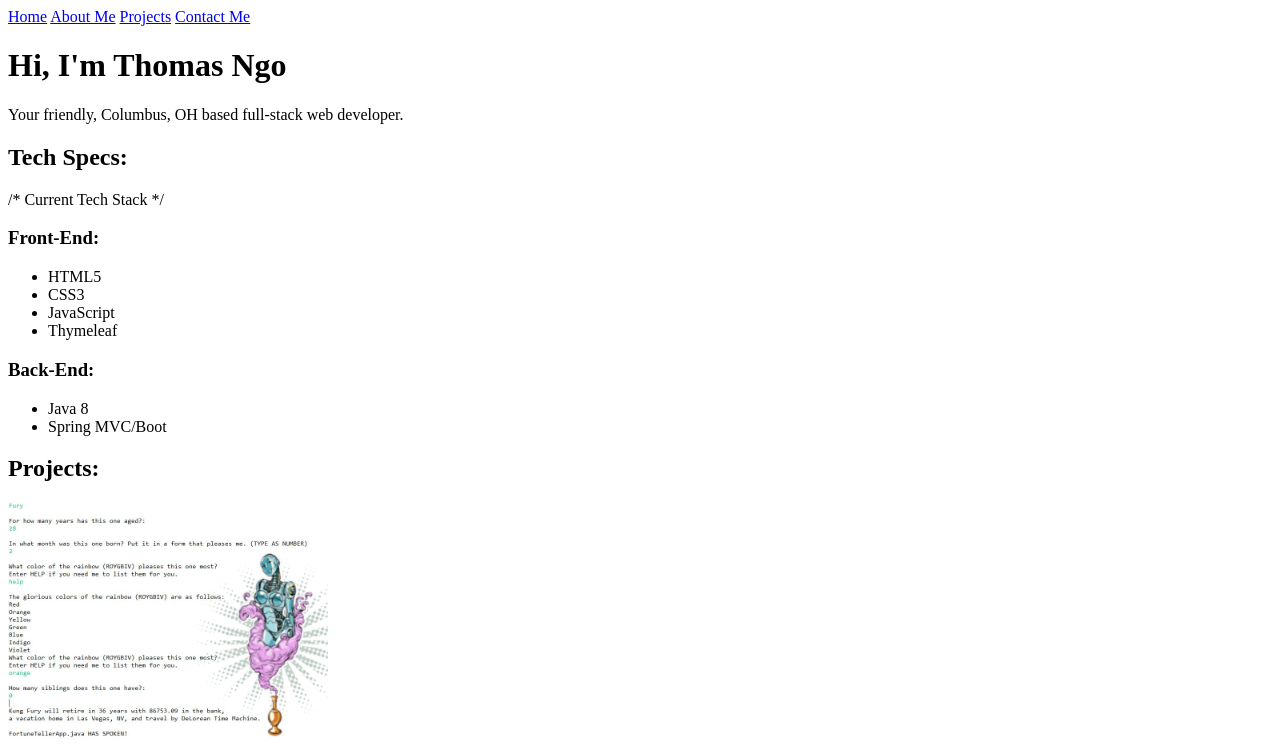
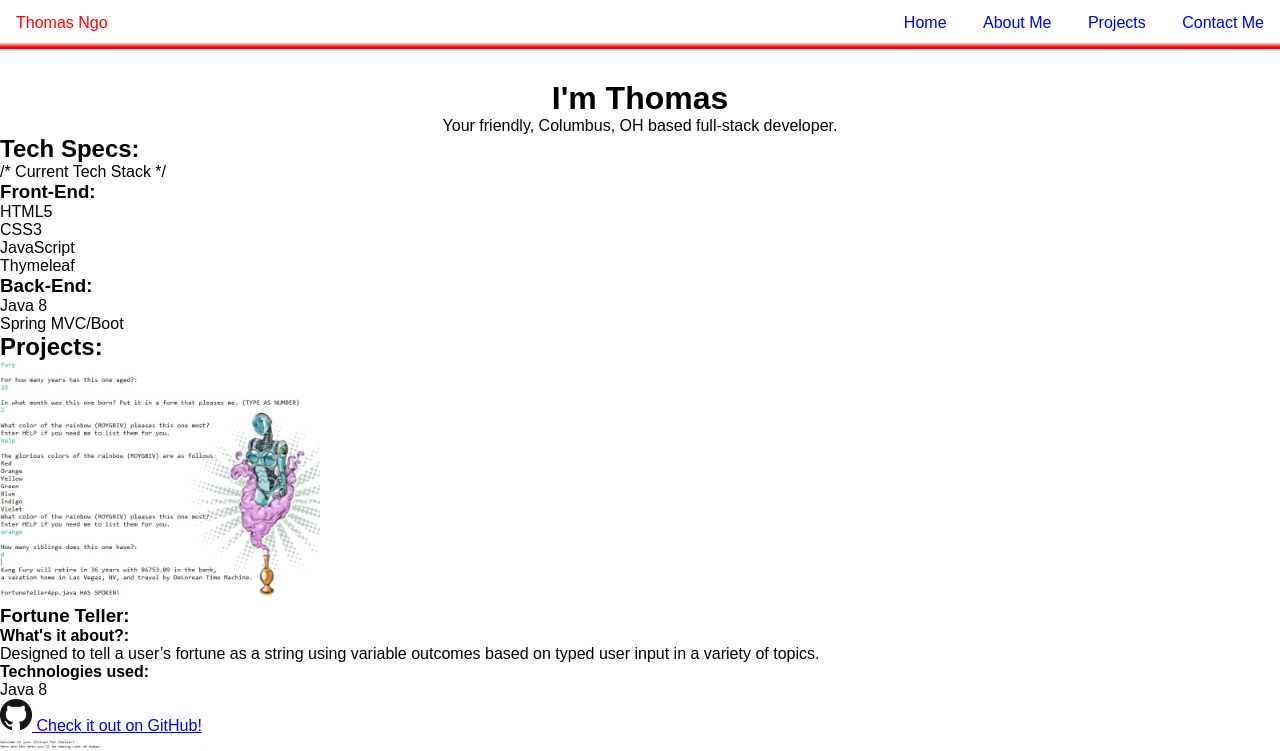
Before and after one commit to TheTNGO/TheTNGO.github.io, a plain HTML site: page index.html in a window 1280 px wide. Shown: the top 751 px of the page. Drawn offline with Linux system fonts and the light colour scheme.

Commit message:
Nav-bar CSS created. Still working

```diff
--- a/index.html
+++ b/index.html
@@ -9,7 +9,10 @@
 <body>
 	<div class="container">
 
+
+
 		<nav id="main-nav">
+			<div id="nav-name">Thomas Ngo</div>
 			<a href="#title">Home</a>
 			<a href="#about-me">About Me</a>
 			<a href="#projects">Projects</a>
@@ -18,11 +21,12 @@
 
 		<header id="title">
 			<!-- Add Picture Here -->
-			<h1 id="title-name">Hi, I'm Thomas Ngo</h1>
-			<p class="subtitle" id="title-subtitle">Your friendly, Columbus, OH based full-stack web developer.</p>
+			<h1 id="title-name">I'm Thomas</h1>
+			<p class="subtitle" id="title-subtitle">Your friendly, Columbus, OH based full-stack developer.</p>
 		</header>
 
-		<div id="about-me">
+	<main>
+		<section id="about-me">
 
 
 			<section id="about-me-blurb">
@@ -55,16 +59,16 @@
 						<li>Java 8</li>
 						<li>Spring MVC/Boot</li>
 					</ul>
-				</div>
+				</section>
 
 			</section>
 
 		</div>
 
-		<div id="projects">
+		<section id="projects">
 			<h2 class="heading">Projects:</h2>
 
-			<section class="project-details" class="fortune-teller">
+			<article class="project-details" class="fortune-teller">
 				<img src="images/project-fortune-teller-final.jpg" class="project-screenshot" alt="Fortune Teller">
 				<h3 class="heading">
 					Fortune Teller:
@@ -81,9 +85,9 @@
 					<a href="https://github.com/TheTNGO/FortuneTeller">
 						<img src="./images/GitHub-Mark-32px.png"> Check it out on GitHub!</a>
 				</div>
-			</section>
+			</article>
 
-			<section class="project-details" class="virtual-pets-amok">
+			<article class="project-details" class="virtual-pets-amok">
 				<img class="project-screenshot" src="images/virtual-pets-amok-final.jpg" alt="Virtual Pets Amok">
 				<h3 class="heading">
 					Virtual Pets Amok:
@@ -104,9 +108,9 @@
 						<img src="./images/GitHub-Mark-32px.png"> Check it out on GitHub!</a>
 				</div>
 
-			</section>
+			</article>
 
-			<section class="project-details" class="virtual-pets-amok">
+			<article class="project-details" class="virtual-pets-amok">
 				<img src="images/reviews-final.JPG" class="project-screenshot" alt="Reviews">
 				<h3 class="heading">
 					Reviews Web Site:
@@ -126,9 +130,9 @@
 						<img src="./images/GitHub-Mark-32px.png"> Check it out on GitHub!</a>
 				</div>
 
-			</section>
+			</article>
 
-		</div>
+		</section>
 
 		<section id="contact">
 
@@ -168,7 +172,7 @@
 			Not-So-&copy Thomas Ngo
 		</footer>
 
-
+	</main>
 	</div>
 
 
--- a/style.css
+++ b/style.css
@@ -1,4 +1,66 @@
-img.project-screenshot{
+*{
+    font-family: Arial, Helvetica, sans-serif;
+    padding: 0;
+    margin: 0;
+
+    --dark-red: #FF0000
+}
+
+:root{
+    background-color: white;
+}
+
+img.project-screenshot {
     height: 240px;
     width: 320px;
 }
+
+/* Top Nav Bar */
+
+#main-nav{
+	position: fixed;
+	top: 0;
+	left: 0;
+
+	width: 100%;
+
+	background: white;
+	color: var(--dark-red);
+
+    text-align: right;
+
+    border-bottom: 2px solid;
+
+    background: rgb(255,255,255); /* Old browsers */
+    background: -moz-linear-gradient(top, rgba(255,255,255,1) 47%, rgba(255,255,255,1) 62%, rgba(255,255,255,1) 90%, rgba(255,0,0,1) 100%); /* FF3.6-15 */
+    background: -webkit-linear-gradient(top, rgba(255,255,255,1) 47%,rgba(255,255,255,1) 62%,rgba(255,255,255,1) 90%,rgba(255,0,0,1) 100%); /* Chrome10-25,Safari5.1-6 */
+    background: linear-gradient(to bottom, rgba(255,255,255,1) 47%,rgba(255,255,255,1) 62%,rgba(255,255,255,1) 90%,rgba(255,0,0,1) 100%); /* W3C, IE10+, FF16+, Chrome26+, Opera12+, Safari7+ */
+    filter: progid:DXImageTransform.Microsoft.gradient( startColorstr='#ffffff', endColorstr='#ff0000',GradientType=0 ); /* IE6-9 */
+
+}
+
+/* Adjust both at the same time when necessary */
+
+#nav-name{
+    position: fixed;
+    top: 0;
+    left: 0;
+    text-align: left;
+    padding: 0.9rem 1rem;
+}
+
+nav a{
+
+	text-decoration: none;
+
+	display:inline-block;
+	padding: 0.9rem 1rem;
+}
+
+/* End Nav */
+
+
+header{
+    padding-top: 5rem;
+    text-align: center;
+}
```
